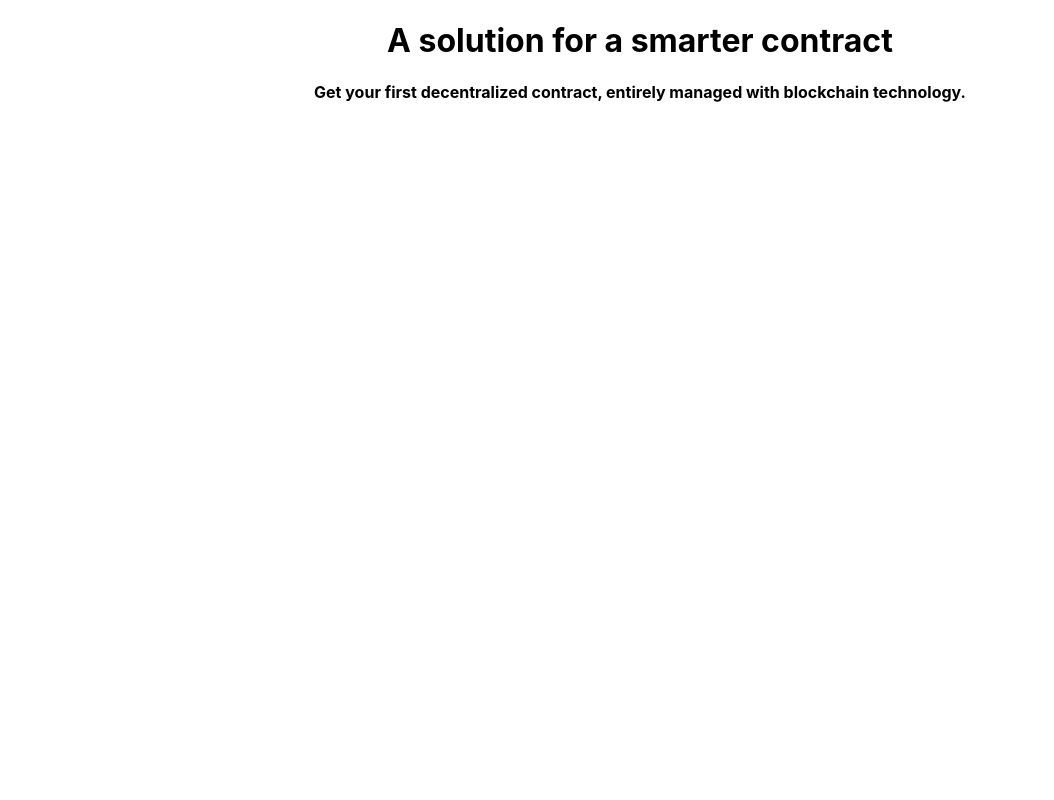
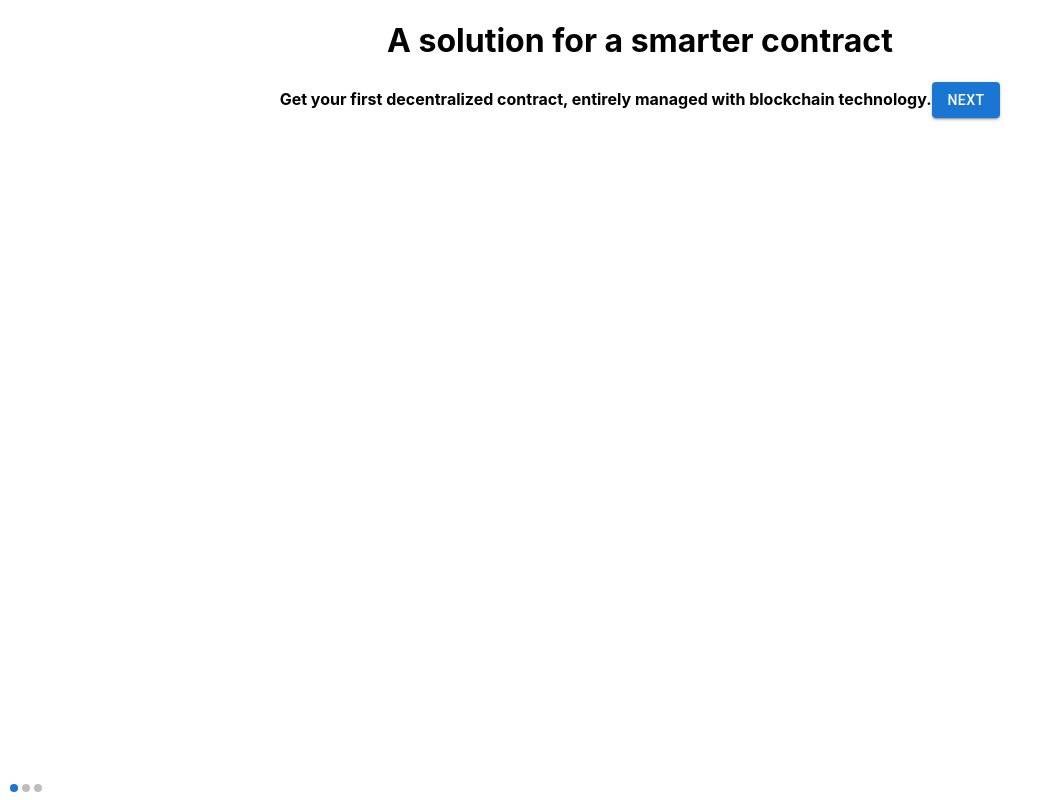
Before and after one commit to ethan0905/PBW_Hackathon_2023, a React (Create React App) app in the folder app/: page / in a window 1280 px wide. Shown: the whole page, without its empty margins (0-1054 px from the left). Built offline with nearby package versions, Linux system fonts and the light colour scheme.

Commit message:
begin css firststep

```diff
--- a/app/src/App.js
+++ b/app/src/App.js
@@ -20,7 +20,7 @@ function App() {
           <Route path="/login" element={<Login />}></Route>
           <Route path='/dashboard' element={<Dashboard />}></Route>
           <Route path="/createcontract" element={<CreateContract />}></Route>
-          <Route path="/" element={<Summary />}></Route>
+          <Route path="/summary" element={<Summary />}></Route>
         </Routes>
       {/* <header className="App-header">
         <img src={logo} className="App-logo" alt="logo" />
--- a/app/src/components/firststep/FirstStep.jsx
+++ b/app/src/components/firststep/FirstStep.jsx
@@ -1,5 +1,40 @@
 import React from "react";
 import { Link } from "react-router-dom";
+import { useTheme } from "@mui/material";
+import MobileStepper from '@mui/material/MobileStepper';
+import Button from '@mui/material/Button';
+
+function ProgressMobileStepper() {
+    const theme = useTheme();
+    const [activeStep, setActiveStep] = React.useState(0);
+
+    const handleNext = () => {
+      setActiveStep((prevActiveStep) => prevActiveStep + 1);
+    };
+
+    const handleBack = () => {
+      setActiveStep((prevActiveStep) => prevActiveStep - 1);
+    };
+
+    return (
+      <MobileStepper
+        variant="dots"
+        steps={3}
+        position="bottom"
+        activeStep={activeStep}
+        sx={{ maxWidth: 400, flexGrow: 29 }}
+      />
+    );
+  }
+
+  function NextButton() {
+
+    return (
+        <Button variant="contained"
+        position="bottom"
+        >Next</Button>
+    )
+  }
 
 const FirstStep = () => {
     return (
@@ -10,9 +45,12 @@ const FirstStep = () => {
             </h1>
             <h4>
                 Get your first decentralized contract, entirely managed with blockchain technology.
+                <ProgressMobileStepper />
+                <NextButton />
             </h4>
             </form>
         </div>
     );
     }
+
 export default FirstStep;
```
